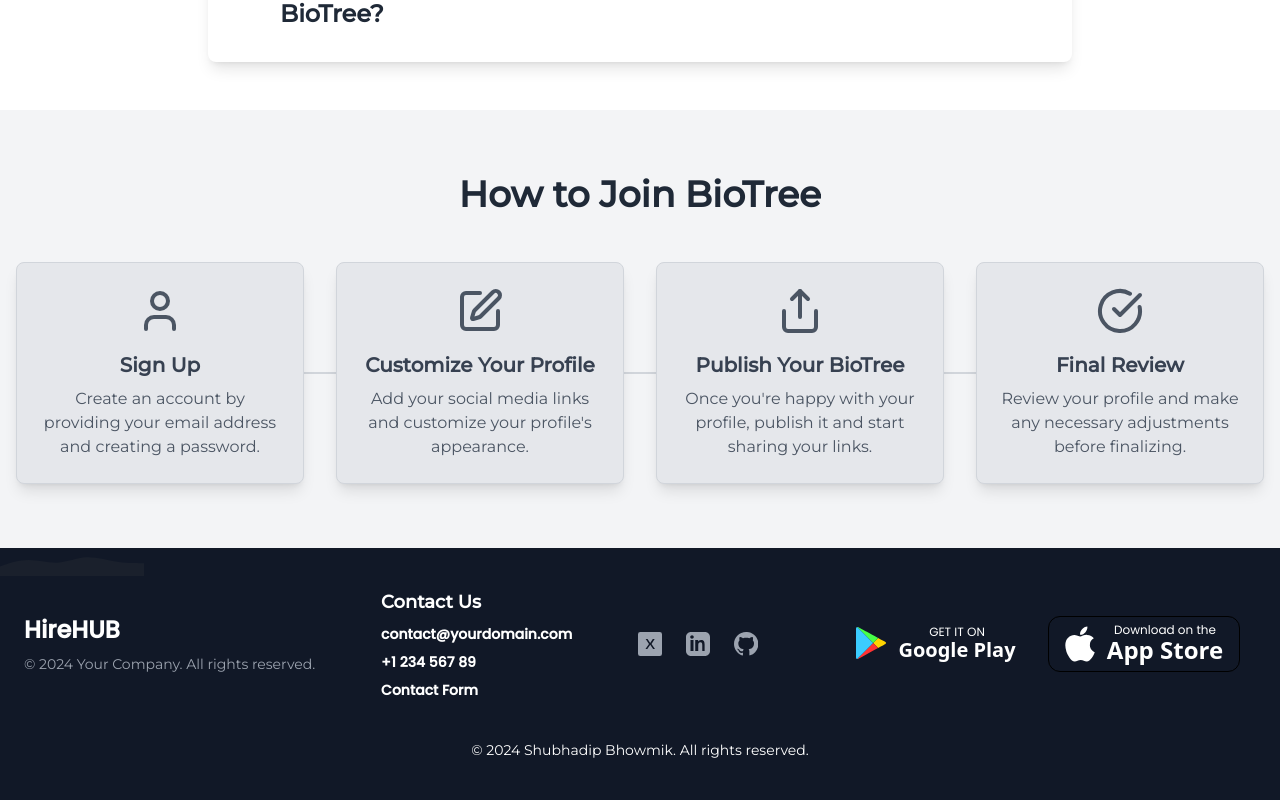
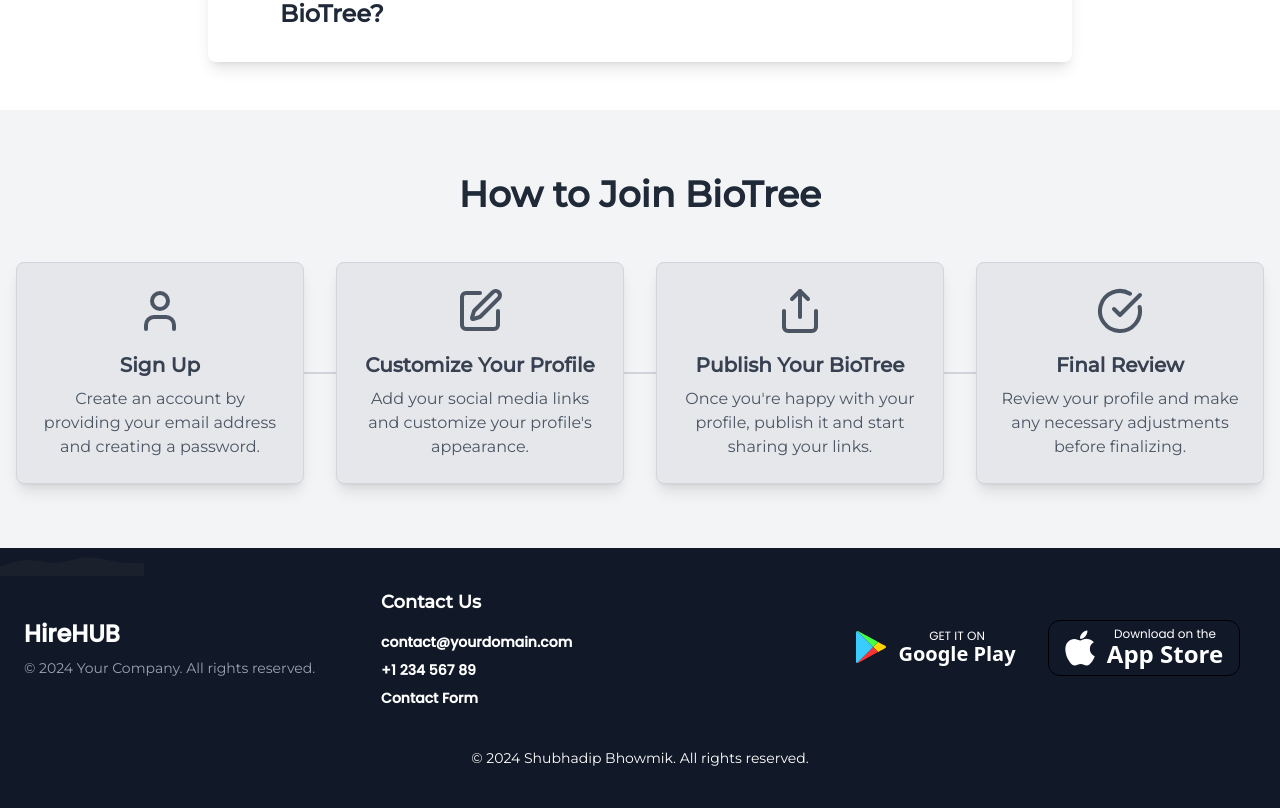
Before and after one commit to subhadipbhowmik/bio-branch, a Next.js app in the folder site/: page / in a window 1280 px wide. Shown: the part 1836-2644 px from the top of the page. Built offline with nearby package versions, Linux system fonts and the light colour scheme.

Commit message:
Update Footer.js
correction of icons and improvement of footer section #23

```diff
--- a/site/components/Footer.js
+++ b/site/components/Footer.js
@@ -7,7 +7,7 @@ const Footer = () => {
     <footer aria-label="Site Footer" className="relative bg-gray-900 text-white py-10 px-6">
 
       {/* Wave Effect (You can add SVG wave here for a design touch) */}
-      <svg className="absolute top-0 left-0 right-0 -mt-1 h-8 " viewBox="0 0 1440 320" xmlns="http://www.w3.org/2000/svg">
+      <svg className="absolute top-0 left-0 right-0 -mt-1 h-8" viewBox="0 0 1440 320" xmlns="http://www.w3.org/2000/svg">
         <path fill="#1a202c" fillOpacity="1" d="M0,224L48,208C96,192,192,160,288,160C384,160,480,192,576,186.7C672,181,768,139,864,133.3C960,128,1056,160,1152,176C1248,192,1344,192,1392,192L1440,192L1440,320L1392,320C1344,320,1248,320,1152,320C1056,320,960,320,864,320C768,320,672,320,576,320C480,320,384,320,288,320C192,320,96,320,48,320L0,320Z"></path>
       </svg>
 
@@ -67,11 +67,9 @@ const Footer = () => {
     </Link>
   </div>
 </div>
-
-
         {/* Feature: Contact Us */}
         <div className="flex flex-col items-start mb-6 md:mb-0">
-          <h3 className="mb-2 text-lg font-semibold">Contact Us</h3>
+          <h3 className="mb-4 text-lg font-semibold">Contact Us</h3>
           <div className="flex flex-col space-y-2">
             {/* Email Contact */}
             <a href="mailto:contact@yourdomain.com" className="text-sm font-semibold hover:underline">
@@ -90,26 +88,20 @@ const Footer = () => {
 
         {/* Right Section: Social Media Links */}
         <div className="flex space-x-6 md:order-2">
-
-
           <Link href="https://twitter.com/yourprofile" target="_blank" aria-label="Twitter" className="text-gray-400 hover:text-blue-400 transition">
             <svg className="h-6 w-6" fill="currentColor" viewBox="0 0 24 24" xmlns="http://www.w3.org/2000/svg">
-          <path d="M21.72,0H2.28A2.28,2.28,0,0,0,0,2.28V21.72A2.28,2.28,0,0,0,2.28,24H21.72A2.28,2.28,0,0,0,24,21.72V2.28A2.28,2.28,0,0,0,21.72,0Zm-4.73,17.09h-1.87l-2.89-4.46-2.91,4.46H7.46L11,12,7.69,6.91h1.88l2.6,4.14L14.79,6.91h1.89L13.5,12Z" />
+              {/* Add Twitter SVG Path */}
             </svg>
-
-
           </Link>
           <Link href="https://linkedin.com/in/yourprofile" target="_blank" aria-label="LinkedIn" className="text-gray-400 hover:text-blue-600 transition">
             <svg className="h-6 w-6" fill="currentColor" viewBox="0 0 24 24" xmlns="http://www.w3.org/2000/svg">
-            <path d="M19 0h-14c-2.761 0-5 2.239-5 5v14c0 2.761 2.239 5 5 5h14c2.761 0 5-2.239 5-5v-14c0-2.761-2.239-5-5-5zm-11.5 19h-3v-11h3v11zm-1.5-12.268c-.966 0-1.75-.783-1.75-1.75s.784-1.75 1.75-1.75c.966 0 1.75.783 1.75 1.75s-.784 1.75-1.75 1.75zm13.268 12.268h-3v-5.604c0-1.337-.026-3.065-1.866-3.065-1.868 0-2.154 1.462-2.154 2.971v5.698h-3v-11h2.882v1.501h.041c.401-.757 1.379-1.554 2.84-1.554 3.039 0 3.6 2 3.6 4.599v6.454z"/>
+              {/* Add LinkedIn SVG Path */}
             </svg>
-
           </Link>
           <Link href="https://github.com/yourprofile" target="_blank" aria-label="GitHub" className="text-gray-400 hover:text-blue-600 transition">
             <svg className="h-6 w-6" fill="currentColor" viewBox="0 0 24 24" xmlns="http://www.w3.org/2000/svg">
-          <path d="M12 0c-6.627 0-12 5.373-12 12 0 5.303 3.438 9.803 8.207 11.385.6.111.793-.261.793-.577 0-.287-.011-1.046-.016-2.057-3.338.727-4.04-1.611-4.04-1.611-.546-1.387-1.333-1.757-1.333-1.757-1.088-.743.083-.728.083-.728 1.204.085 1.838 1.238 1.838 1.238 1.07 1.826 2.805 1.299 3.49.996.108-.776.419-1.299.763-1.599-2.666-.301-5.467-1.333-5.467-5.93 0-1.311.467-2.381 1.236-3.219-.124-.303-.536-1.522.117-3.166 0 0 1.007-.322 3.301 1.239 1.023-.284 2.115-.426 3.198-.429 1.082.003 2.173.145 3.196.429 2.295-1.561 3.302-1.239 3.302-1.239.655 1.644.242 2.863.118 3.166.77.838 1.236 1.908 1.236 3.219 0 4.608-2.805 5.626-5.471 5.926.433.372.823 1.104.823 2.226 0 1.609-.012 2.895-.012 3.279 0 .317.189.692.798.574 4.765-1.582 8.207-6.082 8.207-11.385 0-6.627-5.373-12-12-12z"/>
+              {/* Add GitHub SVG Path */}
             </svg>
-
           </Link>
         </div>
       </div>
@@ -118,7 +110,6 @@ const Footer = () => {
       <div className="text-center mt-10">
         <p className="text-sm">&copy; 2024 Shubhadip Bhowmik. All rights reserved.</p>
       </div>
-
     </footer>
   )
 }
```
Lines whose indentation alone changed are shown as unchanged.
